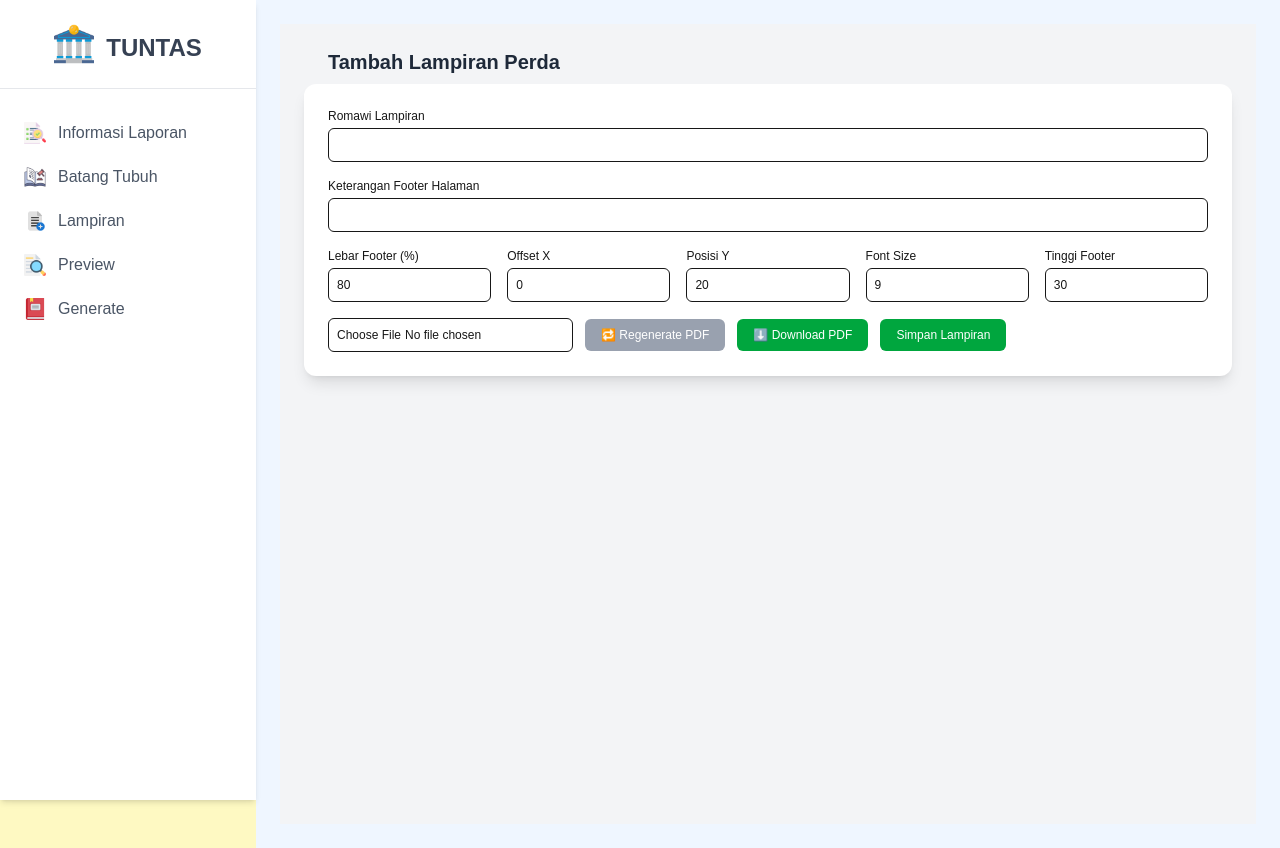
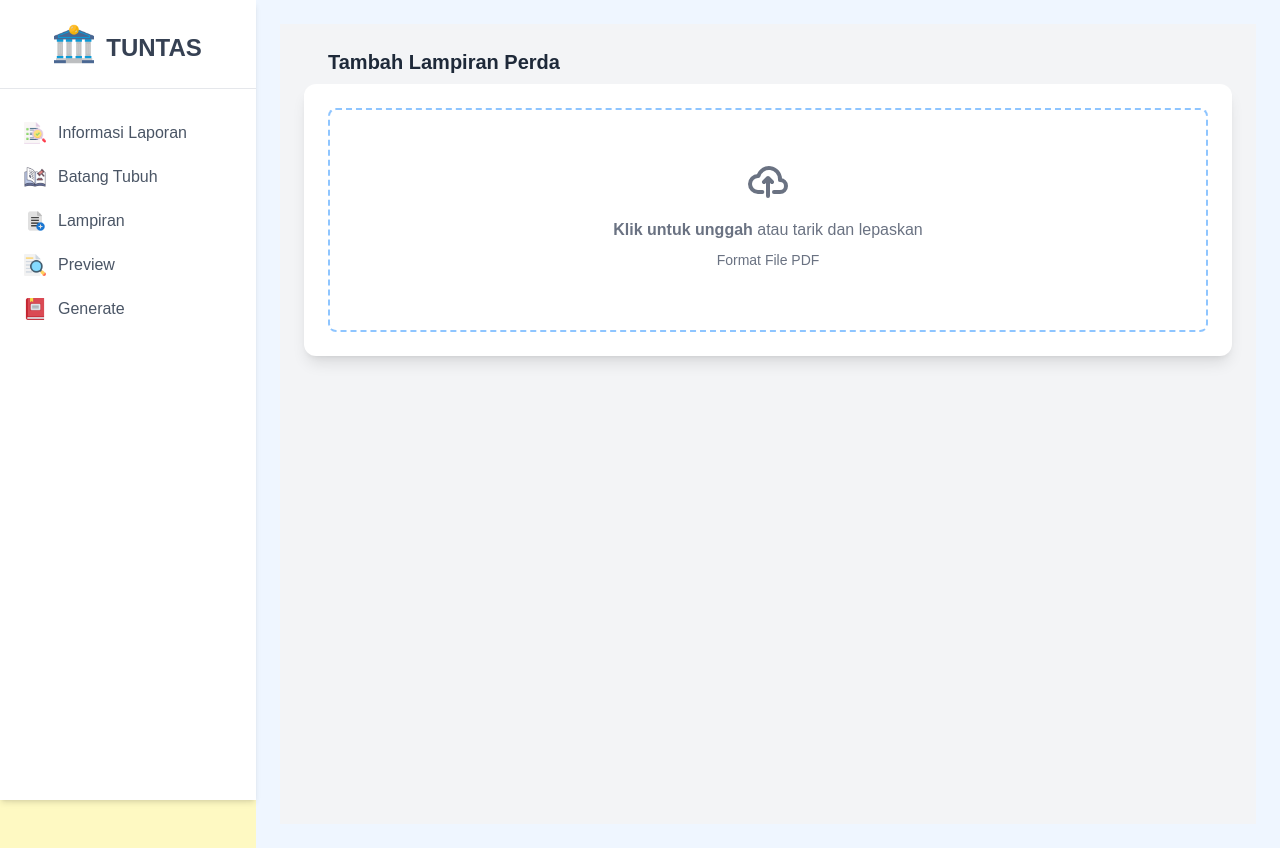
Before and after one commit to farizbaiquni/penyusunan-dan-konversi-laporan-pelaksanaan-apbd, a Next.js app: page /edit-perda in a window 1280 px wide. Built offline with nearby package versions, Linux system fonts and the light colour scheme.

Commit message:
improve ui/ux tambah batang tubuh and tambah lampiran

```diff
--- a/src/app/edit-perda/components/contents/menu-batang-tubuh.tsx
+++ b/src/app/edit-perda/components/contents/menu-batang-tubuh.tsx
@@ -1,20 +1,29 @@
 "use client";
 
-import React, { useState } from "react";
-import {
-  ArrowUpTrayIcon,
-  XMarkIcon,
-  DocumentTextIcon,
-} from "@heroicons/react/24/outline";
+import React, { useState, DragEvent } from "react";
+import { XMarkIcon, DocumentTextIcon } from "@heroicons/react/24/outline";
 
 export default function BatangTubuh() {
   const [file, setFile] = useState<File | null>(null);
   const [pdfURL, setPdfURL] = useState<string | null>(null);
   const [message, setMessage] = useState<string | null>(null);
+  const [isDragging, setIsDragging] = useState(false);
 
   const handleFileChange = (e: React.ChangeEvent<HTMLInputElement>) => {
     const selectedFile = e.target.files?.[0];
+    validateAndSetFile(selectedFile);
+  };
 
+  const handleDrop = (e: DragEvent<HTMLLabelElement>) => {
+    e.preventDefault();
+    e.stopPropagation();
+    setIsDragging(false);
+
+    const droppedFile = e.dataTransfer.files?.[0];
+    validateAndSetFile(droppedFile);
+  };
+
+  const validateAndSetFile = (selectedFile?: File) => {
     if (!selectedFile) {
       setMessage("⚠️ Silakan pilih file PDF terlebih dahulu.");
       setFile(null);
@@ -29,7 +38,6 @@ export default function BatangTubuh() {
       return;
     }
 
-    // Simpan ke variabel (state)
     setFile(selectedFile);
     setPdfURL(URL.createObjectURL(selectedFile));
     setMessage(`✅ File "${selectedFile.name}" siap diunggah.`);
@@ -55,18 +63,54 @@ export default function BatangTubuh() {
         </p>
       </div>
 
-      {/* Upload Card */}
-      <div className="bg-white shadow-xl rounded-2xl w-full max-w-lg p-8 border border-gray-200">
+      <div className="bg-white shadow-xl rounded-2xl w-full max-w-3xl p-8 border border-gray-200">
         {!file ? (
+          <div className="flex items-center justify-center w-full">
             <label
               htmlFor="fileInput"
-            className="flex flex-col items-center justify-center border-2 border-dashed border-blue-400 rounded-xl p-10 cursor-pointer hover:bg-blue-50 transition"
+              className={`flex flex-col items-center justify-center w-full h-56 border-2 border-dashed rounded-lg transition
+                ${
+                  isDragging
+                    ? "border-blue-600 bg-blue-50"
+                    : "border-blue-300 bg-white"
+                }
+              `}
+              onDragOver={(e) => {
+                e.preventDefault();
+                e.stopPropagation();
+                setIsDragging(true);
+              }}
+              onDragLeave={(e) => {
+                e.preventDefault();
+                e.stopPropagation();
+                setIsDragging(false);
+              }}
+              onDrop={handleDrop}
             >
-            <ArrowUpTrayIcon className="w-14 h-14 text-blue-500 mb-3" />
-            <p className="text-gray-700 font-medium">
-              Klik untuk memilih atau seret file PDF ke sini
+              <div className="flex flex-col items-center justify-center pt-4 pb-6 pointer-events-none">
+                <svg
+                  className="w-10 h-10 mb-4 text-gray-500"
+                  aria-hidden="true"
+                  xmlns="http://www.w3.org/2000/svg"
+                  fill="none"
+                  viewBox="0 0 20 16"
+                >
+                  <path
+                    stroke="currentColor"
+                    strokeLinecap="round"
+                    strokeLinejoin="round"
+                    strokeWidth="2"
+                    d="M13 13h3a3 3 0 0 0 0-6h-.025A5.56 5.56 0 0 0 16 6.5
+                       5.5 5.5 0 0 0 5.207 5.021C5.137 5.017 5.071 5 5 5a4
+                       4 0 0 0 0 8h2.167M10 15V6m0 0L8 8m2-2 2 2"
+                  />
+                </svg>
+                <p className="mb-2 text-gray-500">
+                  <span className="font-semibold">Klik untuk unggah</span> atau
+                  tarik dan lepaskan
                 </p>
-            <p className="text-sm text-gray-500 mt-1">Maksimal 10 MB</p>
+                <p className="text-sm text-gray-500">Format File PDF</p>
+              </div>
               <input
                 id="fileInput"
                 type="file"
@@ -75,6 +119,7 @@ export default function BatangTubuh() {
                 className="hidden"
               />
             </label>
+          </div>
         ) : (
           <div className="flex flex-col items-center text-center">
             <DocumentTextIcon className="w-12 h-12 text-green-500 mb-2" />
@@ -88,7 +133,7 @@ export default function BatangTubuh() {
                 onClick={() => setMessage("✅ File siap digunakan.")}
                 className="bg-blue-600 hover:bg-blue-700 text-white font-semibold px-4 py-2 rounded-lg shadow transition"
               >
-                Gunakan Dokumen
+                Simpan
               </button>
               <button
                 onClick={handleClear}
@@ -108,14 +153,11 @@ export default function BatangTubuh() {
 
       {/* Preview PDF */}
       {pdfURL && (
-        <div className="mt-10 w-full max-w-5xl bg-white shadow-lg border rounded-xl overflow-hidden">
-          <div className="bg-blue-600 text-white text-sm font-semibold py-2 px-4">
-            Pratinjau Batang Tubuh Perda
+        <div className="mt-10 w-full max-w-5xl bg-white shadow-lg border rounded-lg overflow-hidden">
+          <div className="bg-blue-800 text-white font-semibold py-4 px-4">
+            PREVIEW BATANG TUBUH
           </div>
-          <iframe
-            src={pdfURL}
-            className="w-full h-[600px] border-none"
-          ></iframe>
+          <iframe src={pdfURL} className="w-full h-[600px] border-none" />
         </div>
       )}
     </div>
--- a/src/app/edit-perda/components/contents/menu-lampiran-tambah.tsx
+++ b/src/app/edit-perda/components/contents/menu-lampiran-tambah.tsx
@@ -1,8 +1,9 @@
 "use client";
 
-import { useState, useRef, ChangeEvent } from "react";
+import { useState, useRef, ChangeEvent, DragEvent } from "react";
 import { PDFDocument, StandardFonts, rgb } from "pdf-lib";
 import { LampiranData } from "../../page";
+import { XMarkIcon, DocumentTextIcon } from "@heroicons/react/24/outline";
 
 interface TambahLampiranProps {
   setActiveMenu: (menu: string) => void;
@@ -24,8 +25,38 @@ export default function TambahLampiran({
   const [previewUrl, setPreviewUrl] = useState<string | null>(null);
   const [file, setFile] = useState<File | null>(null);
 
+  const [isDragging, setIsDragging] = useState(false);
+
   const fileInputRef = useRef<HTMLInputElement>(null);
   const fileDataRef = useRef<ArrayBuffer | null>(null); // menyimpan file agar bisa regenerate footer
+
+  const handleDrop = (e: DragEvent<HTMLLabelElement>) => {
+    e.preventDefault();
+    e.stopPropagation();
+    setIsDragging(false);
+
+    const droppedFile = e.dataTransfer.files?.[0];
+    validateAndSetFile(droppedFile);
+  };
+
+  const validateAndSetFile = (selectedFile?: File) => {
+    if (!selectedFile) {
+      alert("⚠️ Silakan pilih file PDF terlebih dahulu.");
+      setFile(null);
+      setPreviewUrl(null);
+      return;
+    }
+
+    if (selectedFile.type !== "application/pdf") {
+      alert("❌ Hanya file PDF yang diperbolehkan.");
+      setFile(null);
+      setPreviewUrl(null);
+      return;
+    }
+
+    setFile(selectedFile);
+    setPreviewUrl(URL.createObjectURL(selectedFile));
+  };
 
   // Ketika file dipilih
   const handleFileChange = async (e: ChangeEvent<HTMLInputElement>) => {
@@ -37,7 +68,7 @@ export default function TambahLampiran({
       `PERDA ${romawiLampiran}. ${footerText}`.toUpperCase();
 
     const arrayBuffer = await file.arrayBuffer();
-    fileDataRef.current = arrayBuffer; // simpan file agar bisa regenerate
+    fileDataRef.current = arrayBuffer;
     if (inputRef.current) inputRef.current.value = "";
     await addFooter(arrayBuffer, finalFooterText);
   };
@@ -62,6 +93,11 @@ export default function TambahLampiran({
     alert(`Lampiran "${file.name}" berhasil ditambahkan!`);
     if (fileInputRef.current) fileInputRef.current.value = "";
     setActiveMenu("Lampiran");
+  };
+
+  const handleClear = () => {
+    setFile(null);
+    setPreviewUrl(null);
   };
 
   // Fungsi untuk menambahkan footer ke PDF
@@ -141,13 +177,88 @@ export default function TambahLampiran({
   };
 
   return (
-    <div className="p-6 bg-gray-100 min-h-screen text-xs">
+    <div className="p-6 bg-gray-100 min-h-screen">
       <h1 className="text-xl font-bold text-gray-800 mb-2 ml-6">
         Tambah Lampiran Perda
       </h1>
 
       <div className="bg-white p-6 rounded-xl shadow-lg mb-6">
-        <div className="grid grid-cols-1 sm:grid-cols-2 md:grid-cols-3 lg:grid-cols-5 gap-4 mb-4">
+        {!file ? (
+          <div className="flex items-center justify-center w-full">
+            <label
+              htmlFor="fileInput"
+              className={`flex flex-col items-center justify-center w-full h-56 border-2 border-dashed rounded-lg transition
+                ${
+                  isDragging
+                    ? "border-blue-600 bg-blue-50"
+                    : "border-blue-300 bg-white"
+                }
+              `}
+              onDragOver={(e) => {
+                e.preventDefault();
+                e.stopPropagation();
+                setIsDragging(true);
+              }}
+              onDragLeave={(e) => {
+                e.preventDefault();
+                e.stopPropagation();
+                setIsDragging(false);
+              }}
+              onDrop={handleDrop}
+            >
+              <div className="flex flex-col items-center justify-center pt-4 pb-6 pointer-events-none">
+                <svg
+                  className="w-10 h-10 mb-4 text-gray-500"
+                  aria-hidden="true"
+                  xmlns="http://www.w3.org/2000/svg"
+                  fill="none"
+                  viewBox="0 0 20 16"
+                >
+                  <path
+                    stroke="currentColor"
+                    strokeLinecap="round"
+                    strokeLinejoin="round"
+                    strokeWidth="2"
+                    d="M13 13h3a3 3 0 0 0 0-6h-.025A5.56 5.56 0 0 0 16 6.5
+                       5.5 5.5 0 0 0 5.207 5.021C5.137 5.017 5.071 5 5 5a4
+                       4 0 0 0 0 8h2.167M10 15V6m0 0L8 8m2-2 2 2"
+                  />
+                </svg>
+                <p className="mb-2 text-gray-500">
+                  <span className="font-semibold">Klik untuk unggah</span> atau
+                  tarik dan lepaskan
+                </p>
+                <p className="text-sm text-gray-500">Format File PDF</p>
+              </div>
+              <input
+                id="fileInput"
+                type="file"
+                accept="application/pdf"
+                onChange={handleFileChange}
+                className="hidden"
+              />
+            </label>
+          </div>
+        ) : (
+          <div className="flex py-3 flex-col rounded-lg items-center text-center border border-gray-800">
+            <DocumentTextIcon className="w-12 h-12 text-green-500 mb-2" />
+            <div className="flex gap-x-5 items-center">
+              <p className="text-gray-700 font-semibold">{file.name}</p>
+              <XMarkIcon
+                onClick={handleClear}
+                className="w-5 h-5 mr-1 font-extrabold text-white bg-red-500 rounded-full cursor-pointer"
+              />
+            </div>
+            <p className="text-sm text-gray-500 mb-4">
+              {(file.size / 1024 / 1024).toFixed(2)} MB
+            </p>
+          </div>
+        )}
+
+        {file ? (
+          <div className="flex flex-col">
+            <fieldset className="border p-5 border-blue-800 grid grid-cols-1 mt-5 sm:grid-cols-2 md:grid-cols-3 lg:grid-cols-5 gap-4 mb-4">
+              <legend className="px-2 font-semibold">INFORMASI LAMPIRAN</legend>
               {/* Romawi Lampiran */}
               <div className="flex flex-col col-span-1 sm:col-span-2 lg:col-span-5">
                 <label htmlFor="romawiLampiran" className="font-medium mb-1">
@@ -158,7 +269,7 @@ export default function TambahLampiran({
                   type="text"
                   value={romawiLampiran}
                   onChange={(e) => setRomawiLampiran(e.target.value)}
-              className="p-2 border rounded-md w-full"
+                  className="p-2 border rounded-sm w-full"
                 />
               </div>
 
@@ -172,7 +283,7 @@ export default function TambahLampiran({
                   type="text"
                   value={footerText}
                   onChange={(e) => setFooterText(e.target.value)}
-              className="p-2 border rounded-md w-full"
+                  className="p-2 border rounded-sm w-full"
                 />
               </div>
 
@@ -188,7 +299,7 @@ export default function TambahLampiran({
                   min={10}
                   max={100}
                   onChange={(e) => setFooterWidth(Number(e.target.value))}
-              className="p-2 border rounded-md"
+                  className="p-2 border rounded-sm"
                 />
               </div>
 
@@ -202,7 +313,7 @@ export default function TambahLampiran({
                   type="number"
                   value={footerX}
                   onChange={(e) => setFooterX(Number(e.target.value))}
-              className="p-2 border rounded-md"
+                  className="p-2 border rounded-sm"
                 />
               </div>
 
@@ -216,7 +327,7 @@ export default function TambahLampiran({
                   type="number"
                   value={footerY}
                   onChange={(e) => setFooterY(Number(e.target.value))}
-              className="p-2 border rounded-md"
+                  className="p-2 border rounded-sm"
                 />
               </div>
 
@@ -232,7 +343,7 @@ export default function TambahLampiran({
                   min={5}
                   max={30}
                   onChange={(e) => setFontSize(Number(e.target.value))}
-              className="p-2 border rounded-md"
+                  className="p-2 border rounded-sm"
                 />
               </div>
 
@@ -248,47 +359,41 @@ export default function TambahLampiran({
                   min={10}
                   max={100}
                   onChange={(e) => setFooterHeight(Number(e.target.value))}
-              className="p-2 border rounded-md"
+                  className="p-2 border rounded-sm"
                 />
               </div>
-        </div>
-
-        {/* File Input & Tombol Aksi */}
-        <div className="flex flex-col sm:flex-row items-start sm:items-center gap-3 mt-4">
-          <input
-            ref={fileInputRef}
-            type="file"
-            accept="application/pdf"
-            onChange={handleFileChange}
-            className="p-2 border rounded-md w-full sm:w-auto"
-          />
-
+            </fieldset>
+            <div className="flex gap-x-2">
               <button
                 onClick={regeneratePdf}
                 disabled={!fileDataRef.current}
                 className={`px-4 py-2 rounded-md w-full sm:w-auto ${
                   fileDataRef.current
-                ? "bg-blue-600 hover:bg-blue-700 text-white"
-                : "bg-gray-400 text-white cursor-not-allowed"
+                    ? "bg-blue-700 cursor-pointer hover:bg-blue-800 text-white"
+                    : "bg-gray-500 text-white cursor-not-allowed"
                 }`}
               >
-            🔁 Regenerate PDF
+                Preview Lampiran
               </button>
 
               <button
                 onClick={downloadPdf}
-            className="bg-green-600 hover:bg-green-700 text-white px-4 py-2 rounded-md w-full sm:w-auto"
+                className="bg-blue-700 cursor-pointer hover:bg-blue-800 text-white px-4 py-2 rounded-md w-full sm:w-auto"
               >
-            ⬇️ Download PDF
+                Download PDF
               </button>
 
               <button
                 onClick={handleSimpan}
-            className="bg-green-600 hover:bg-green-700 text-white px-4 py-2 rounded-md w-full sm:w-auto"
+                className="bg-blue-700 cursor-pointer hover:bg-blue-800 text-white px-4 py-2 rounded-md w-full sm:w-auto"
               >
                 Simpan Lampiran
               </button>
             </div>
+          </div>
+        ) : (
+          <div></div>
+        )}
       </div>
 
       {/* Preview */}
```
Also changed, not shown: 1 other file (tests, documents, lock files or other folders). Lines whose indentation alone changed are shown as unchanged.
